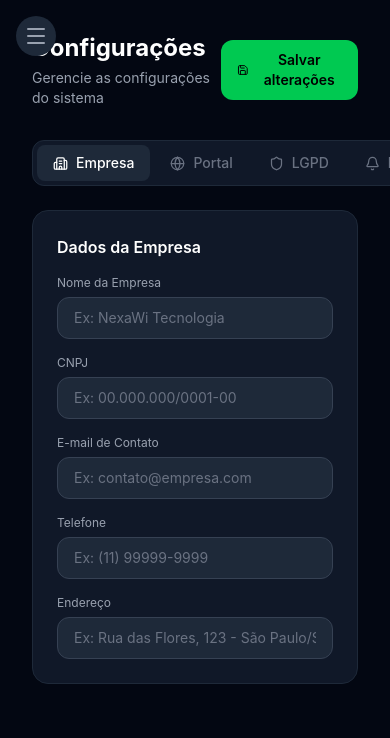
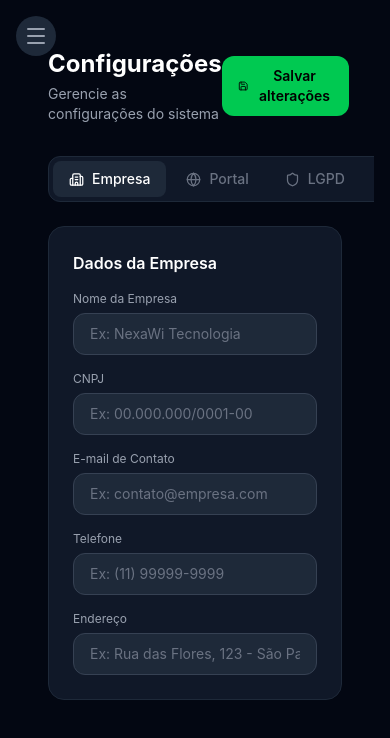
Before and after one commit to jamesnebou/nexawi-ads, a Next.js app: page /dashboard/configuracoes in a window 390 px wide. Shown: the top 738 px of the page. Built offline with nearby package versions, Linux system fonts and the light colour scheme; no server answers; the database is empty.

Commit message:
Atualiza os dados da responsividade

```diff
--- a/src/app/dashboard/layout.js
+++ b/src/app/dashboard/layout.js
@@ -28,15 +28,15 @@ export default function DashboardLayout({ children }) {
 
       {/* Sidebar */}
       <aside
-        className={`fixed inset-y-0 left-0 z-40 w-60 bg-gray-900 border-r border-gray-800 flex flex-col transition-transform duration-300 ease-in-out
-          ${isSidebarOpen ? 'translate-x-0' : '-translate-x-full'}
+        className={`fixed inset-y-0 left-0 z-40 w-60 bg-gray-900 border-r border-gray-800 flex-col transition-transform duration-300 ease-in-out
+          ${isSidebarOpen ? 'translate-x-0 flex' : '-translate-x-full hidden'}
           md:relative md:translate-x-0 md:flex`}
       >
         <Sidebar onClose={() => setIsSidebarOpen(false)} />
       </aside>
 
       {/* Conteúdo Principal */}
-      <main className="flex-1 overflow-auto md:ml-60">
+      <main className="flex-1 overflow-auto p-4 sm:p-6 md:p-8 md:ml-60"> {/* Adicionado padding responsivo e ml-60 apenas em md+ */}
         {children}
       </main>
     </div>
```
